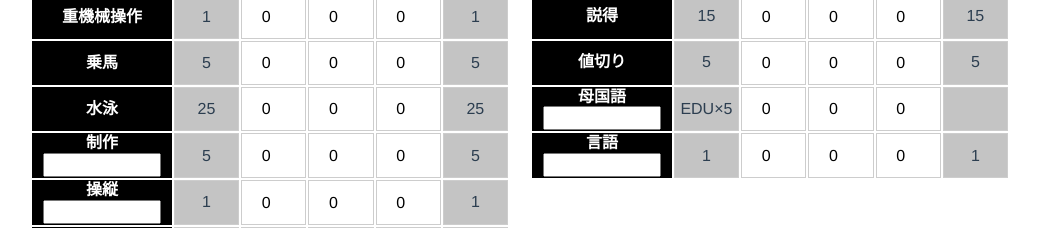
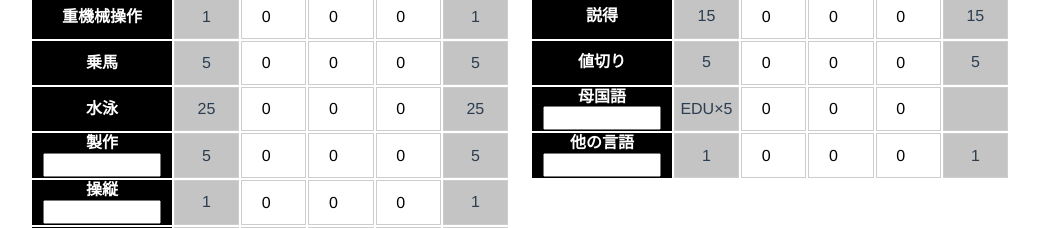
Before and after one commit to sueCalystegia00/CoC-chara-maker, a Vue app: page /character in a window 1280 px wide. Shown: the part 1720-1948 px from the top of the page, without its empty margins (120-1159 px from the left). Built offline with nearby package versions, Linux system fonts and the light colour scheme; no server answers; the database is empty.

Commit message:
update: 職業選択時に職業技能をハイライト

```diff
--- a/src/assets/json/abilityList.json
+++ b/src/assets/json/abilityList.json
@@ -237,7 +237,7 @@
       "value": 25,
       "setPalette": false
     },
-    "制作": {
+    "製作": {
       "default": 5,
       "option": "",
       "jobPoint": 0,
@@ -330,7 +330,7 @@
       "value": null,
       "setPalette": false
     },
-    "言語": {
+    "他の言語": {
       "default": 1,
       "option": "",
       "jobPoint": 0,
--- a/src/assets/json/jobsList.json
+++ b/src/assets/json/jobsList.json
@@ -12,7 +12,7 @@
     "anySelect": 1
   },
   "教授": {
-    "職業技能": ["信用", "心理学", "説得", "図書館", "値切り", "ほかの言語"],
+    "職業技能": ["信用", "心理学", "説得", "図書館", "値切り", "他の言語"],
     "select": {
       "count": 2,
       "choice": ["医学", "科学考古学", "人類学", "生物学", "地質学", "電子工学", "天文学", "博物学", "物理学", "法律", "歴史"]
@@ -22,7 +22,7 @@
     "職業技能": ["隠す", "隠れる", "心理学", "説得", "図書館"],
     "select": {
       "count": 2,
-      "choice": ["any", "科学", "電気修理", "法律", "薬学", "ライフル"]
+      "choice": ["科学", "電気修理", "法律", "薬学", "ライフル"]
     },
     "anySelect": 1
   },
@@ -42,15 +42,15 @@
     "anySelect": 1
   },
   "芸術家": {
-    "職業技能": ["言いくるめ", "芸術", "写真術", "心理学", "制作", "目星", "歴史"],
+    "職業技能": ["言いくるめ", "芸術", "写真術", "心理学", "製作", "目星", "歴史"],
     "anySelect": 1
   },
   "古代研究家": {
-    "職業技能": ["芸術", "製作", "図書館", "値切り", "ほかの言語", "目星", "歴史"],
+    "職業技能": ["芸術", "製作", "図書館", "値切り", "他の言語", "目星", "歴史"],
     "anySelect": 1
   },
   "作家": {
-    "職業技能": ["オカルト", "心理学", "説得", "図書館", "ほかの言語", "母国語", "歴史"],
+    "職業技能": ["オカルト", "心理学", "説得", "図書館", "他の言語", "母国語", "歴史"],
     "anySelect": 1
   },
   "ジャーナリスト": {
@@ -70,7 +70,7 @@
     "anySelect": 1
   },
   "聖職者": {
-    "職業技能": ["聞き耳", "経理", "心理学", "説得", "図書館", "ほかの言語", "歴史"],
+    "職業技能": ["聞き耳", "経理", "心理学", "説得", "図書館", "他の言語", "歴史"],
     "anySelect": 1
   },
   "超心理学者": {
@@ -98,7 +98,7 @@
     "anySelect": 1
   },
   "ハッカー/コンサルタント": {
-    "職業技能": ["言いくるめ", "コンピューター", "電気修理", "電子工学", "図書館", "心理学", "ほかの言語"],
+    "職業技能": ["言いくるめ", "コンピュータ", "電気修理", "電子工学", "図書館", "心理学", "他の言語"],
     "anySelect": 1
   },
   "犯罪者": {
--- a/src/components/JobSelector.vue
+++ b/src/components/JobSelector.vue
@@ -44,7 +44,7 @@ export default {
     };
   },
   computed: {
-    ...mapState(["jobName"]),
+    ...mapState(["jobName", "abilityList"]),
     jobSkills() {
       if (!this.jobName)
         return {
@@ -79,6 +79,22 @@ export default {
         selectSkillsText: selectSkillsText,
         anySelectText: anySelectText,
       };
+    },
+  },
+  watch: {
+    jobName() {
+      if (!this.jobName) return;
+      Object.keys(this.abilityList).map((categoryName) => {
+        Object.keys(this.abilityList[categoryName]).map((skillName) => {
+          let palette =
+            this.jobsList[this.jobName]["職業技能"].includes(skillName);
+          this.$store.commit("setSkillPalette", {
+            type: categoryName,
+            key: skillName,
+            setPalette: palette,
+          });
+        });
+      });
     },
   },
   methods: {
--- a/src/components/SkillSetter.vue
+++ b/src/components/SkillSetter.vue
@@ -30,7 +30,7 @@
               <th
                 class="displayname"
                 :class="{ isSetPalette: skill.setPalette }"
-                @click="addPalette(category, skillName)"
+                @click="addPalette(category, skillName, !skill.setPalette)"
               >
                 {{ skillName }}
                 <input
@@ -111,10 +111,11 @@ export default {
         values: setValues,
       });
     },
-    addPalette(typeName, skillName) {
-      this.$store.commit("setSkillToPalette", {
+    addPalette(typeName, skillName, value) {
+      this.$store.commit("setSkillPalette", {
         type: typeName,
         key: skillName,
+        setPalette: value,
       });
     },
   },
--- a/src/store/index.js
+++ b/src/store/index.js
@@ -59,9 +59,8 @@ export default new Vuex.Store({
     setSkill: (state, { type, key, values }) => {
       state.abilityList[type][key] = values;
     },
-    setSkillToPalette: (state, { type, key }) => {
-      state.abilityList[type][key].setPalette =
-        !state.abilityList[type][key].setPalette;
+    setSkillPalette: (state, { type, key, setPalette }) => {
+      state.abilityList[type][key].setPalette = setPalette;
     },
   },
   actions: {
```
